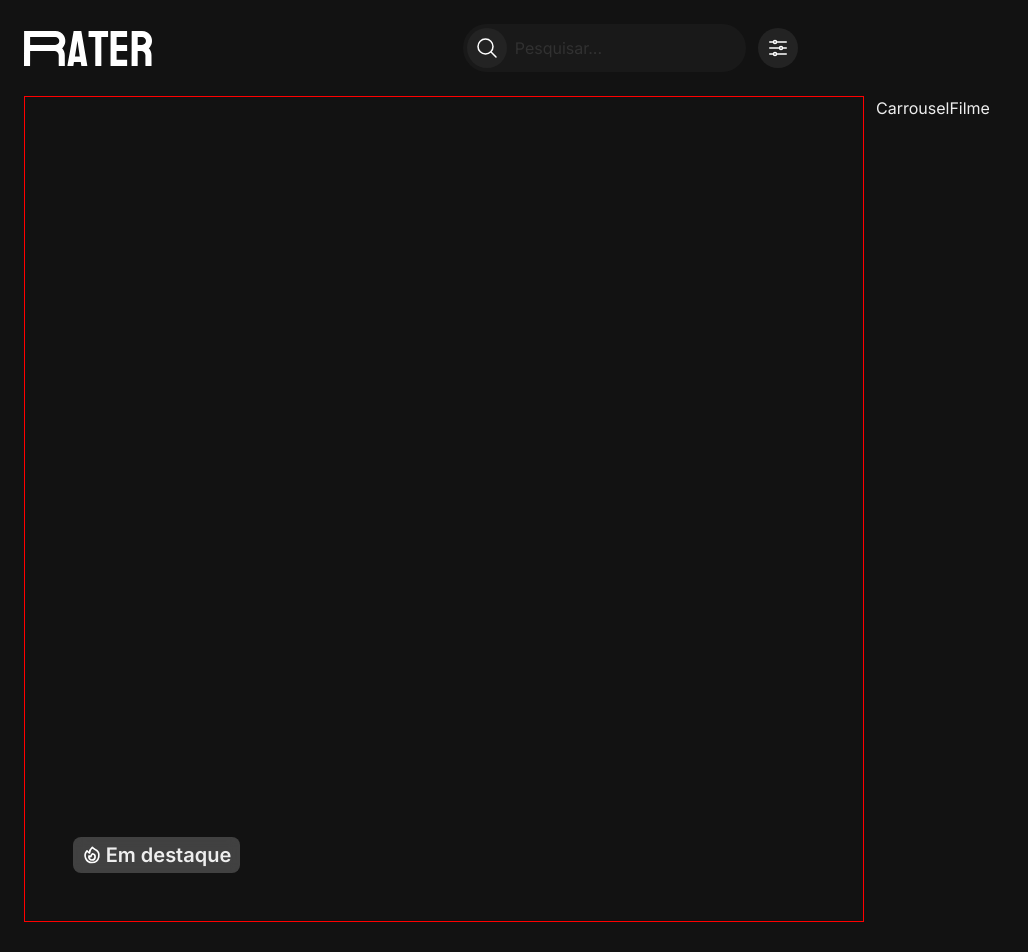
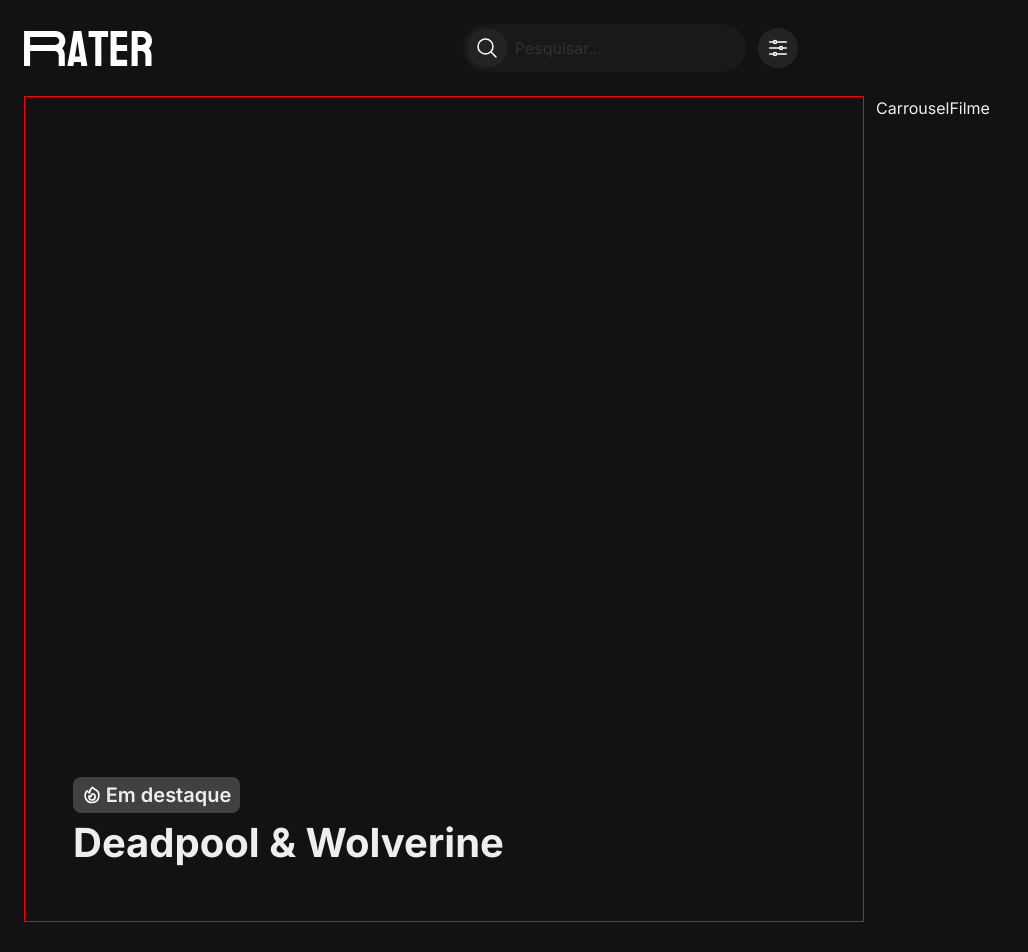
Before and after one commit to matheusgrodrigues/rater-app, a React (Create React App) app: page / in a window 1280 px wide. Shown: the top 952 px of the page, without its empty margins (0-1028 px from the left). Built offline with nearby package versions, Linux system fonts and the light colour scheme.

Commit message:
Criando component heading e adicionando titulo

```diff
--- /dev/null
+++ b/src/components/atoms/Heading.tsx
@@ -0,0 +1,74 @@
+import styled from 'styled-components';
+
+interface HeadingConfig {
+    variant: 'h1' | 'h2' | 'h3' | 'h4' | 'h5' | 'h6';
+    color: 'white';
+}
+
+interface HeadingStyledProps {
+    config: Pick<HeadingConfig, 'color'>;
+}
+
+const Heading1 = styled.h1<HeadingStyledProps>`
+    font-size: ${({ theme }) => theme.ref.fontSize['40']};
+    font-weight: ${({ theme }) => theme.ref.fontWeight['700']};
+`;
+
+const Heading2 = styled.h2<HeadingStyledProps>``;
+const Heading3 = styled.h3<HeadingStyledProps>``;
+const Heading4 = styled.h4<HeadingStyledProps>``;
+const Heading5 = styled.h5<HeadingStyledProps>``;
+const Heading6 = styled.h6<HeadingStyledProps>``;
+
+interface HeadingProps extends React.DetailedHTMLProps<React.HTMLAttributes<HTMLHeadingElement>, HTMLHeadingElement> {
+    children: React.ReactNode;
+    config: HeadingConfig;
+}
+
+export default function Heading({ children, config, ...props }: HeadingProps) {
+    const { variant, color } = config;
+
+    const headingConfig = {
+        color,
+    };
+
+    return (
+        <>
+            {variant === 'h1' && (
+                <Heading1 config={headingConfig} {...props}>
+                    {children}
+                </Heading1>
+            )}
+
+            {variant === 'h2' && (
+                <Heading2 config={headingConfig} {...props}>
+                    {children}
+                </Heading2>
+            )}
+
+            {variant === 'h3' && (
+                <Heading3 config={headingConfig} {...props}>
+                    {children}
+                </Heading3>
+            )}
+
+            {variant === 'h4' && (
+                <Heading4 config={headingConfig} {...props}>
+                    {children}
+                </Heading4>
+            )}
+
+            {variant === 'h5' && (
+                <Heading5 config={headingConfig} {...props}>
+                    {children}
+                </Heading5>
+            )}
+
+            {variant === 'h6' && (
+                <Heading6 config={headingConfig} {...props}>
+                    {children}
+                </Heading6>
+            )}
+        </>
+    );
+}
--- a/src/components/organisms/CardFilmeDestaque.tsx
+++ b/src/components/organisms/CardFilmeDestaque.tsx
@@ -1,6 +1,7 @@
 import styled from 'styled-components';
 
 import Badge from '../atoms/Badge';
+import Heading from '../atoms/Heading';
 
 const CardFilmeDestaqueStyled = styled.div`
     width: 100%;
@@ -32,6 +33,16 @@
                         icon: 'fire',
                     }}
                 />
+
+                <Heading
+                    data-testid="card-filme-destaque-title"
+                    config={{
+                        variant: 'h1',
+                        color: 'white',
+                    }}
+                >
+                    Deadpool & Wolverine
+                </Heading>
             </CardFilmeDestaqueContent>
         </CardFilmeDestaqueStyled>
     );
```
Also changed, not shown: 2 other files (tests, documents, lock files or other folders).
